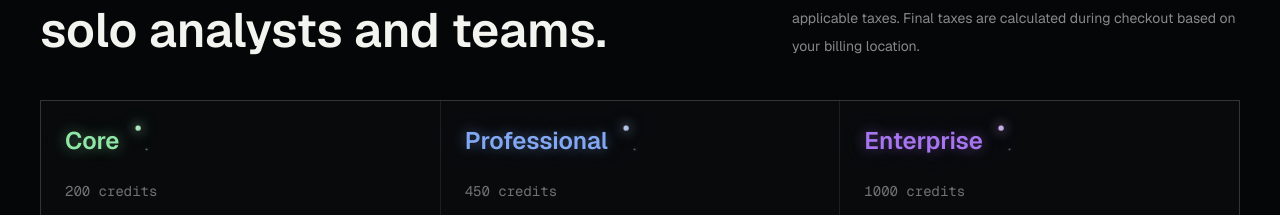
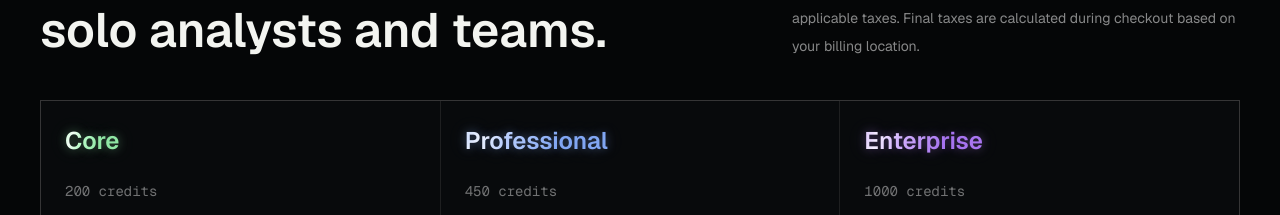
Before and after one commit to Recasted/osint-forge, a Next.js app: page / in a window 1280 px wide. Shown: the part 2424-2639 px from the top of the page. Built offline with nearby package versions, Linux system fonts and the light colour scheme.

Commit message:
Update globals.css

```diff
--- a/app/globals.css
+++ b/app/globals.css
@@ -131,39 +131,41 @@ a {
 .subscription-rank {
   position: relative;
   display: inline-block;
-  color: var(--tier-color);
+  color: transparent;
+  background:
+    linear-gradient(
+      110deg,
+      var(--tier-color) 0%,
+      var(--tier-color) 28%,
+      var(--tier-spark) 42%,
+      #ffffff 49%,
+      var(--tier-spark) 56%,
+      var(--tier-color) 70%,
+      var(--tier-color) 100%
+    );
+  background-clip: text;
+  background-size: 260% 100%;
   text-shadow:
     0 0 14px color-mix(in srgb, var(--tier-color) 42%, transparent),
     0 0 26px color-mix(in srgb, var(--tier-spark) 22%, transparent);
-}
-
-.subscription-rank::before,
-.subscription-rank::after {
-  pointer-events: none;
-  position: absolute;
-  content: "";
-  border-radius: 999px;
-  background: var(--tier-spark);
-  box-shadow:
-    0 0 8px var(--tier-spark),
-    0 0 14px color-mix(in srgb, var(--tier-color) 70%, transparent);
+  animation: rank-text-sparkle 2.2s linear infinite;
 }
 
 .subscription-rank::before {
-  top: 0.08em;
-  right: -0.85em;
-  width: 4px;
-  height: 4px;
-  animation: rank-sparkle-primary 1.8s ease-in-out infinite;
-}
-
-.subscription-rank::after {
-  right: -1.15em;
-  bottom: 0.22em;
-  width: 2px;
-  height: 2px;
-  opacity: 0.85;
-  animation: rank-sparkle-secondary 1.8s ease-in-out infinite 520ms;
+  position: absolute;
+  inset: -0.16em -0.08em;
+  pointer-events: none;
+  content: attr(data-rank);
+  color: transparent;
+  background:
+    radial-gradient(circle at 16% 45%, #ffffff 0 0.055em, transparent 0.08em),
+    radial-gradient(circle at 42% 25%, var(--tier-spark) 0 0.045em, transparent 0.075em),
+    radial-gradient(circle at 68% 55%, #ffffff 0 0.05em, transparent 0.08em),
+    radial-gradient(circle at 88% 35%, var(--tier-spark) 0 0.04em, transparent 0.07em);
+  background-clip: text;
+  filter: drop-shadow(0 0 7px var(--tier-spark));
+  opacity: 0.95;
+  animation: rank-text-twinkle 1.35s steps(2, end) infinite;
 }
 
 .tier-core {
@@ -384,49 +386,52 @@ a {
   }
 }
 
-@keyframes rank-sparkle-primary {
-  0%,
-  100% {
-    opacity: 0.45;
-    transform: scale(0.72);
-    box-shadow:
-      0 0 4px var(--tier-spark),
-      0 0 8px color-mix(in srgb, var(--tier-color) 48%, transparent);
+@keyframes rank-text-sparkle {
+  0% {
+    background-position: 140% 0;
+    text-shadow:
+      0 0 10px color-mix(in srgb, var(--tier-color) 36%, transparent),
+      0 0 20px color-mix(in srgb, var(--tier-spark) 18%, transparent);
   }
 
-  35% {
-    opacity: 1;
-    transform: scale(1.45);
-    box-shadow:
-      0 0 9px var(--tier-spark),
-      0 0 18px color-mix(in srgb, var(--tier-color) 86%, transparent),
-      0 0 28px color-mix(in srgb, var(--tier-spark) 46%, transparent);
+  45% {
+    text-shadow:
+      0 0 16px color-mix(in srgb, var(--tier-color) 58%, transparent),
+      0 0 30px color-mix(in srgb, var(--tier-spark) 32%, transparent);
   }
 
-  62% {
-    opacity: 0.65;
-    transform: scale(0.95);
+  100% {
+    background-position: -140% 0;
+    text-shadow:
+      0 0 10px color-mix(in srgb, var(--tier-color) 36%, transparent),
+      0 0 20px color-mix(in srgb, var(--tier-spark) 18%, transparent);
   }
 }
 
-@keyframes rank-sparkle-secondary {
-  0%,
-  100% {
-    opacity: 0.35;
-    transform: translate(0, 0) scale(0.7);
+@keyframes rank-text-twinkle {
+  0% {
+    opacity: 0.38;
+    transform: translateX(-0.02em);
   }
 
-  42% {
+  25% {
     opacity: 1;
-    transform: translate(2px, -2px) scale(1.65);
-    box-shadow:
-      0 0 8px var(--tier-spark),
-      0 0 15px color-mix(in srgb, var(--tier-color) 76%, transparent);
+    transform: translateX(0.02em);
   }
 
-  72% {
+  50% {
     opacity: 0.55;
-    transform: translate(-1px, 1px) scale(0.9);
+    transform: translateX(0);
+  }
+
+  75% {
+    opacity: 0.92;
+    transform: translateX(-0.01em);
+  }
+
+  100% {
+    opacity: 0.42;
+    transform: translateX(0.01em);
   }
 }
 
@@ -887,8 +892,8 @@ a {
   }
 
   .terminal-cursor,
+  .subscription-rank,
   .subscription-rank::before,
-  .subscription-rank::after,
   .search-progress,
   .status-running,
   .status-complete,
```
